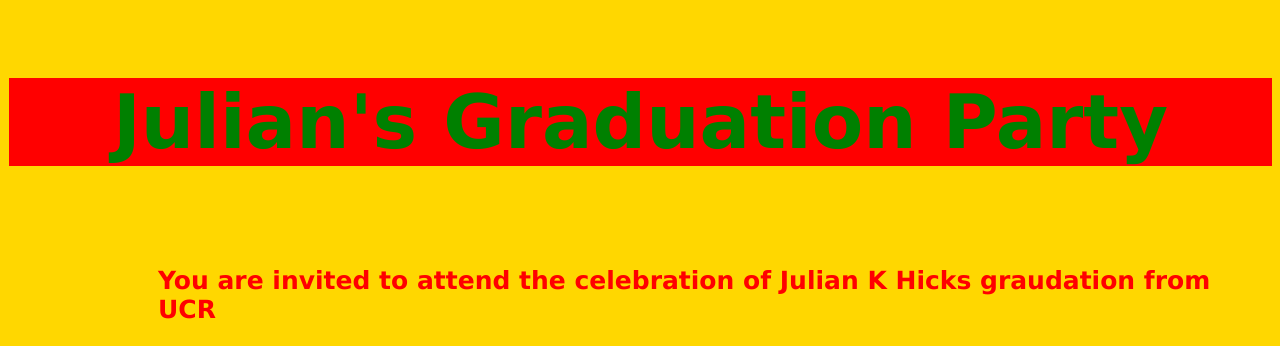
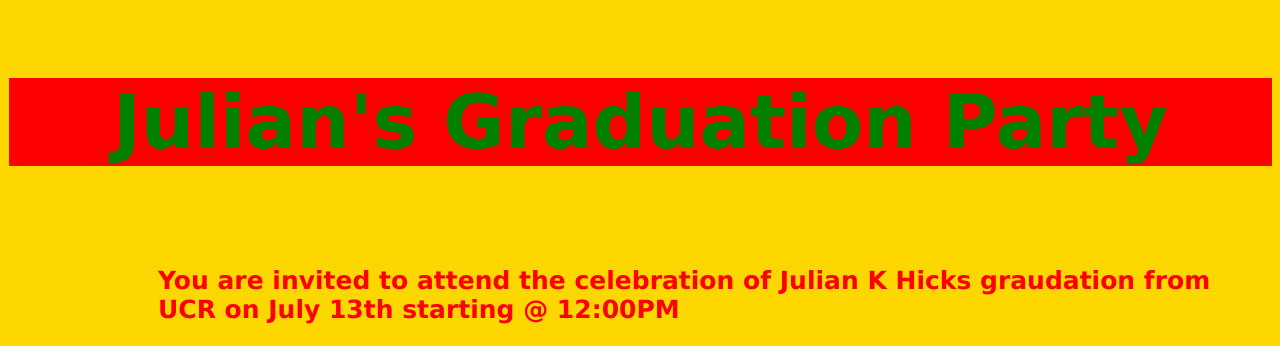
Before and after one commit to jk2uman/gp, a plain HTML site: page index.html in a window 1280 px wide. Shown: the part 590-936 px from the top of the page. Drawn offline with Linux system fonts and the light colour scheme; grey boxes are pictures that could not be loaded.

Commit message:
attend date

```diff
--- a/index.html
+++ b/index.html
@@ -20,7 +20,8 @@
 
     <h2 class="black">Julian's Graduation Party</h2>
 
-    <h3 class="blue">You are invited to attend the celebration of Julian K Hicks graudation from UCR</h3>
+    <h3 class="blue">You are invited to attend the celebration of Julian K Hicks graudation from UCR on July 13th
+        starting @ 12:00PM</h3>
 
     <img src="https://www.pe.com/wp-content/uploads/migration/nxd/nxdpp9-ucrprimaryathleticslogo1.jpg?w=275">
 
```
